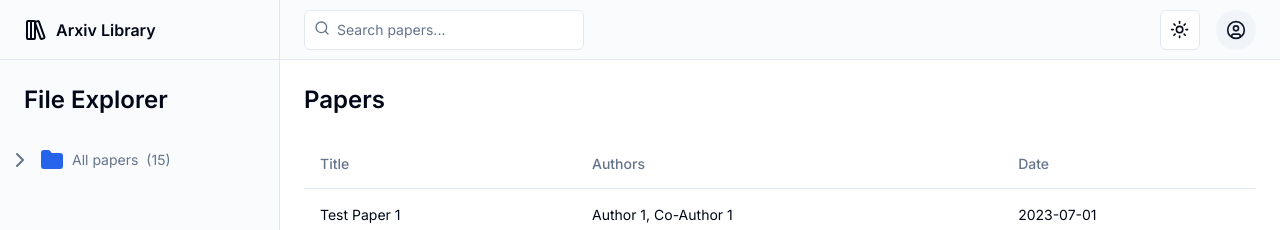
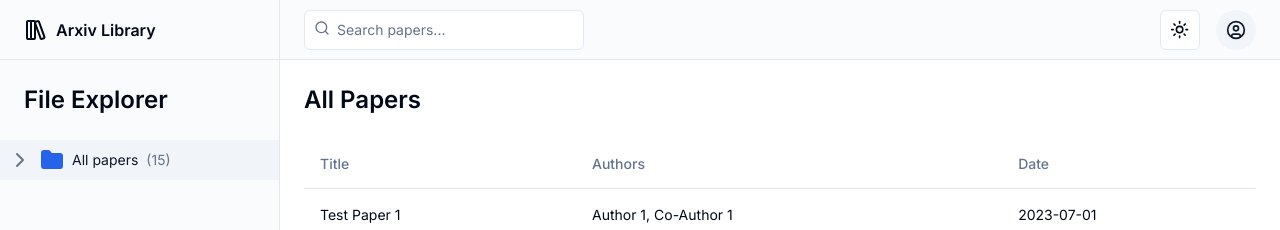
Before and after one commit to reeceomahoney/arxiv-lib-2, a Next.js app: page /dashboard in a window 1280 px wide. Shown: the top 230 px of the page. Built offline with nearby package versions, Linux system fonts and the light colour scheme.

Commit message:
Change title based on current folder

```diff
--- a/app/dashboard/page.tsx
+++ b/app/dashboard/page.tsx
@@ -16,22 +16,32 @@ import { testData } from "../test-data";
 import { collectPapers } from "@/lib/utils";
 
 export default function Page() {
-  // Current path state
   const [currentPath, setCurrentPath] = useState<number[]>([0]);
+  const [currentFolderName, setCurrentFolderName] =
+    useState<string>("All Papers");
   const [folders, setFolders] = useState<Folder[]>(testData);
   const [currentPapers, setCurrentPapers] = useState<Paper[]>(
     collectPapers(folders[0])
   );
 
   const handlePathChange = (newPath: number[]) => {
+    let current: Folder | undefined = folders[0];
+
     setCurrentPath(newPath);
 
-    // Use the path to fetch the papers from the folders state
-    let current: Folder | undefined = folders[0];
+    // Calculate the current folder based on the path.
     for (const index of newPath.slice(1)) {
-      if (!current) break;
-      current = current.folders?.[index];
+      current = current?.folders?.[index];
     }
+
+    // Set the current folder name.
+    if (newPath.length === 1) {
+      setCurrentFolderName("All Papers");
+    } else {
+      setCurrentFolderName(current?.name || "");
+    }
+
+    // Collect all papers in the current folder and its subfolders.
     const allPapers = current ? collectPapers(current) : [];
     setCurrentPapers(allPapers);
   };
@@ -54,6 +64,7 @@ export default function Page() {
               folders={folders}
               setFolders={setFolders}
               onPathChange={handlePathChange}
+              currentPath={currentPath}
             />
           </div>
         </div>
@@ -64,6 +75,7 @@ export default function Page() {
             folders={folders}
             setFolders={setFolders}
             handlePathChange={handlePathChange}
+            currentPath={currentPath}
           />
           <div className="flex-1 w-full">
             <form>
@@ -82,7 +94,9 @@ export default function Page() {
         </header>
         <main className="flex flex-col flex-1 gap-4 p-4 lg:gap-6 lg:p-6">
           <div className="flex items-center">
-            <h1 className="text-lg font-semibold md:text-2xl">Papers</h1>
+            <h1 className="text-lg font-semibold md:text-2xl">
+              {currentFolderName}
+            </h1>
           </div>
           <PaperTable papers={currentPapers} />
         </main>
--- a/components/explorer.tsx
+++ b/components/explorer.tsx
@@ -14,11 +14,17 @@ export function Explorer({
   folders,
   setFolders,
   onPathChange,
+  currentPath,
 }: {
   folders: Folder[];
   setFolders: React.Dispatch<React.SetStateAction<Folder[]>>;
   onPathChange: (path: number[]) => void;
+  currentPath: number[];
 }) {
+  const isCurrentPath = (path: number[]) => {
+    return JSON.stringify(path) === JSON.stringify(currentPath);
+  };
+
   const toggleFolder = (index: number, path: number[] = []): void => {
     setFolders((currentFolders) => {
       const findAndToggleFolder = (
@@ -52,7 +58,11 @@ export function Explorer({
     <ul className="list-none">
       {folders.map((folder, index) => (
         <li key={index}>
-          <div className="cursor-pointer text-muted-foreground hover:bg-muted">
+          <div
+            className={`cursor-pointer text-muted-foreground hover:bg-muted ${
+              isCurrentPath([...path, index]) ? "bg-muted" : ""
+            }`}
+          >
             <div className={`flex items-center p-2 pl-${4 * path.length}`}>
               {folder.folders && folder.folders.length > 0 ? (
                 folder.isOpen ? (
@@ -74,7 +84,9 @@ export function Explorer({
                 <div className="w-6 h-6 mr-2"></div> // Placeholder for alignment
               )}
               <div
-                className="flex items-center truncate hover:text-primary"
+                className={`flex items-center truncate hover:text-primary ${
+                  isCurrentPath([...path, index]) ? "text-primary" : ""
+                }`}
                 onClick={() => {
                   onPathChange([...path, index]);
                 }}
@@ -113,10 +125,12 @@ export function SheetExplorer({
   folders,
   setFolders,
   handlePathChange,
+  currentPath,
 }: {
   folders: Folder[];
   setFolders: React.Dispatch<React.SetStateAction<Folder[]>>;
   handlePathChange: (path: number[]) => void;
+  currentPath: number[];
 }) {
   return (
     <Sheet>
@@ -131,6 +145,7 @@ export function SheetExplorer({
           folders={folders}
           setFolders={setFolders}
           onPathChange={handlePathChange}
+          currentPath={currentPath}
         />
       </SheetContent>
     </Sheet>
```
Also changed, not shown: 1 other file (tests, documents, lock files or other folders).
